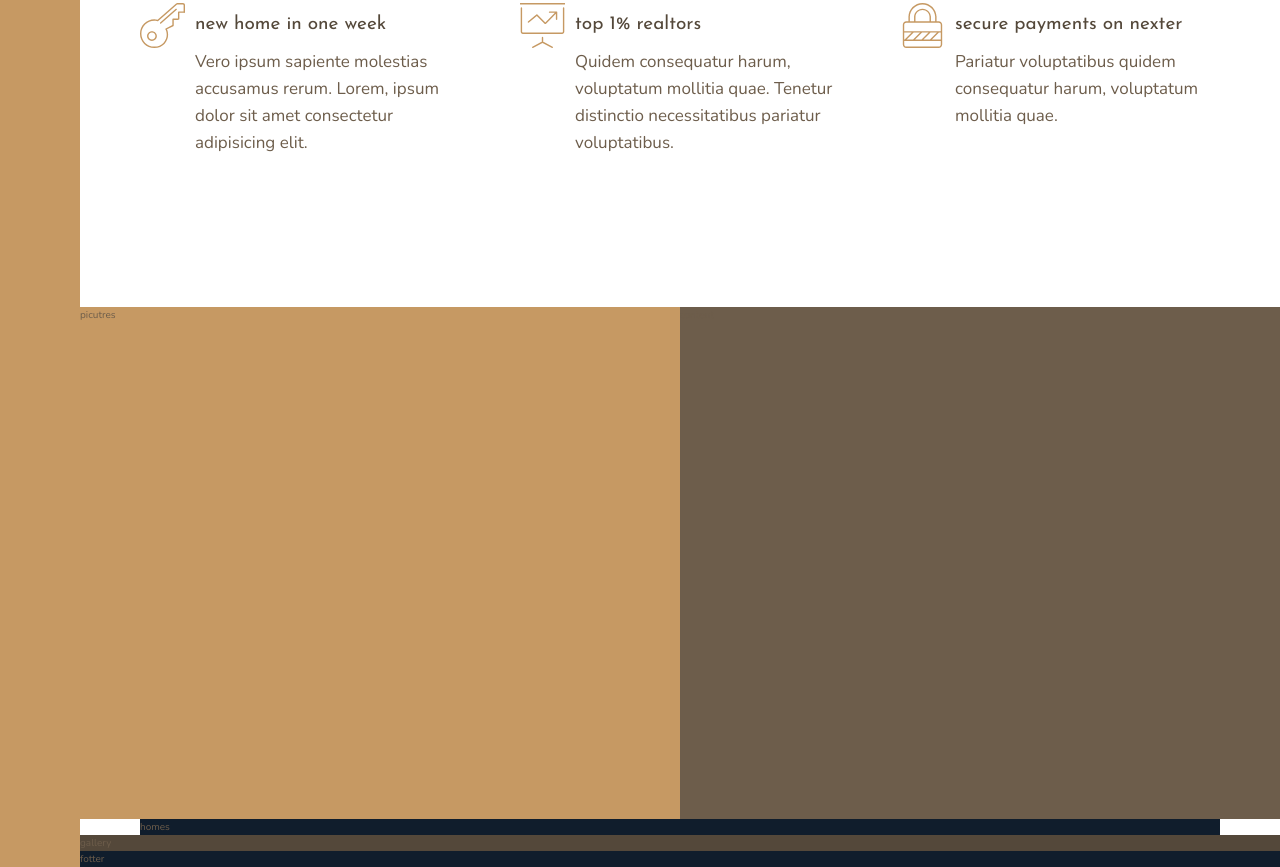
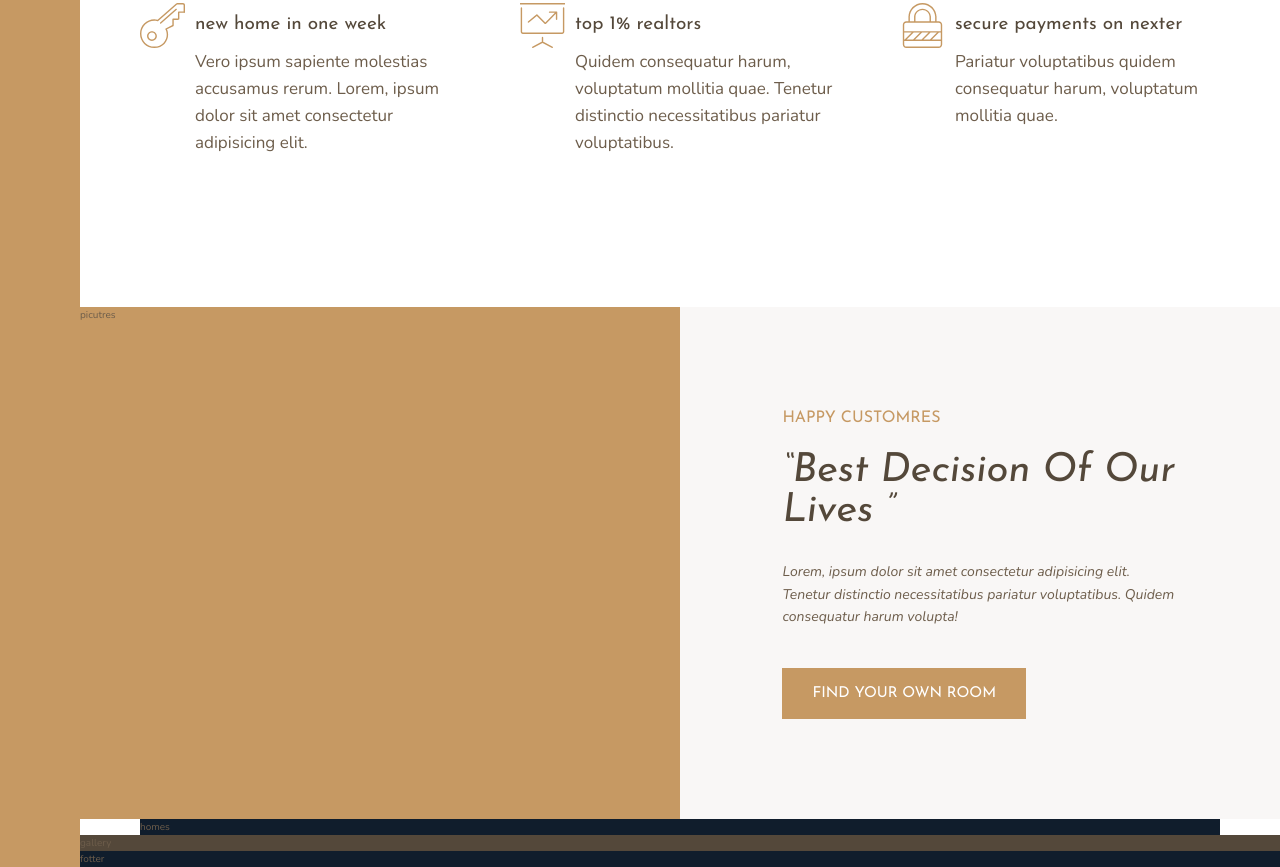
Before and after one commit to akshitkumar450/CSS-grid-and-nexters-project, a website: page index.html in a window 1280 px wide. Shown: the part 1001-1868 px from the top of the page. Drawn offline with nearby package versions, Linux system fonts and the light colour scheme.

Commit message:
story section-1

```diff
--- a/index.html
+++ b/index.html
@@ -107,7 +107,11 @@
         </div>
 
         <div class="story__content">
-            content
+           <h3 class="heading-3 mb-sm">happy customres</h3>
+           <h2 class="heading-2 heading-2--dark mb-md">&ldquo;best decision of our lives &rdquo;</h2>
+           <p class="story__text mb-lg">Lorem, ipsum dolor sit amet consectetur adipisicing elit. Tenetur distinctio necessitatibus pariatur voluptatibus. Quidem consequatur harum volupta!</p>
+            <button class="btn">find your own room</button>
+
         </div>
 
         <div class="homes">
--- a/sass/_story.scss
+++ b/sass/_story.scss
@@ -5,7 +5,24 @@
   }
 
   &__content {
-    background-color: $color-grey-dark-2;
+    background-color: $color-grey-light-1;
     grid-column: col-start 5 / full-end;
+
+    padding: 6rem 8vw;
+
+    // display: flex;
+    // flex-direction: column;
+    // justify-content: center;
+    // align-items: flex-start;
+
+    // both can be used ,flexbox and grid
+    display: grid;
+    align-content: center;
+    justify-items: start;
+  }
+
+  &__text {
+    font-size: 1.4rem;
+    font-style: italic;
   }
 }
--- a/sass/_typography.scss
+++ b/sass/_typography.scss
@@ -5,14 +5,33 @@
 
 .heading-1 {
   @extend %heading;
+  font-size: 1.6rem;
+  color: $color-primary;
+  text-transform: uppercase;
 }
 
 .heading-2 {
   @extend %heading;
+  font-size: 4rem;
+  font-style: italic;
+  font-weight: 400;
+  text-transform: capitalize;
+  line-height: 1;
+
+  &--light {
+    color: $color-grey-light-1;
+  }
+
+  &--dark {
+    color: $color-grey-dark-1;
+  }
 }
 
 .heading-3 {
   @extend %heading;
+  font-size: 1.6rem;
+  color: $color-primary;
+  text-transform: uppercase;
 }
 
 .heading-4 {
@@ -27,3 +46,36 @@
     color: $color-grey-dark-1;
   }
 }
+
+.btn {
+  background-color: $color-primary;
+  color: white;
+  border: none;
+  border-radius: 0;
+  font-family: $font-display;
+  font-size: 1.5rem;
+  text-transform: uppercase;
+  padding: 1.8rem 3rem;
+  cursor: pointer;
+  transition: all 0.2s;
+
+  &:hover {
+    background-color: $color-primary-dark;
+  }
+}
+
+.mb-sm {
+  margin-bottom: 2rem;
+}
+
+.mb-md {
+  margin-bottom: 3rem;
+}
+
+.mb-lg {
+  margin-bottom: 4rem;
+}
+
+.mb-hg {
+  margin-bottom: 5rem;
+}
```
Also changed, not shown: css/style.css.
